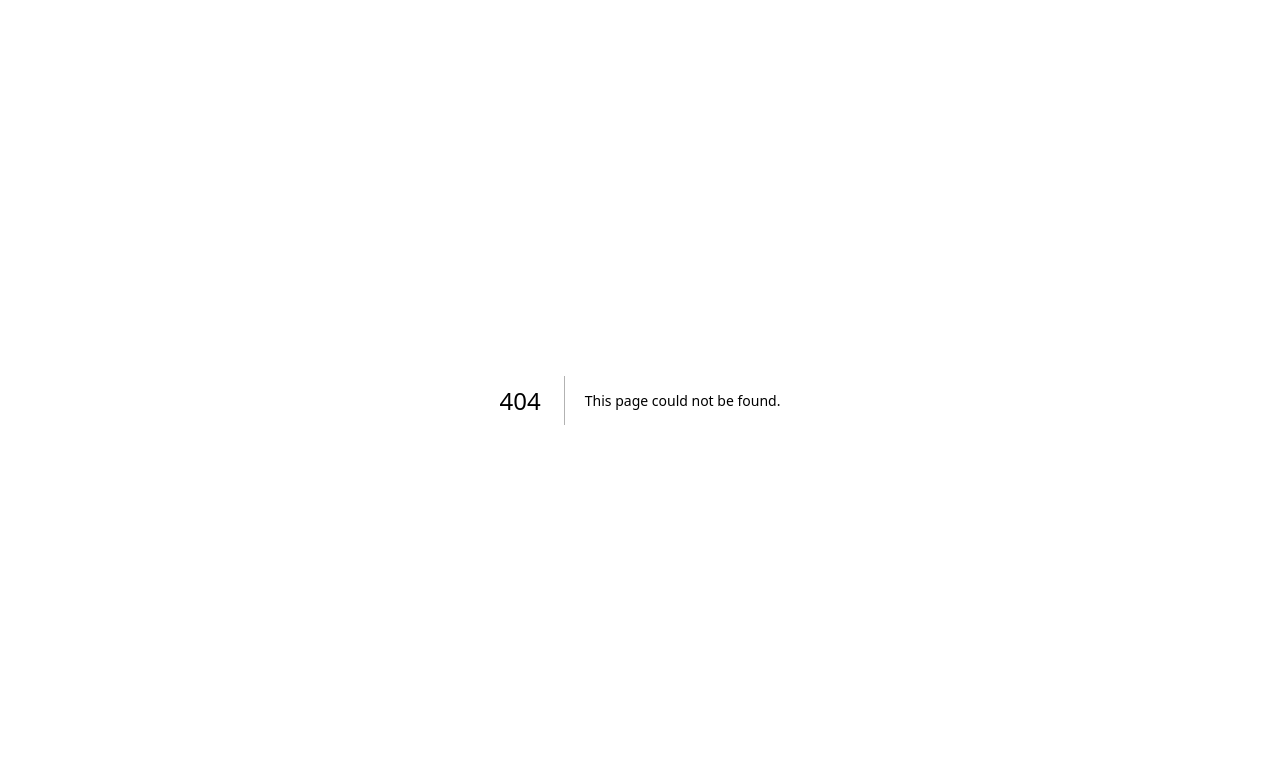
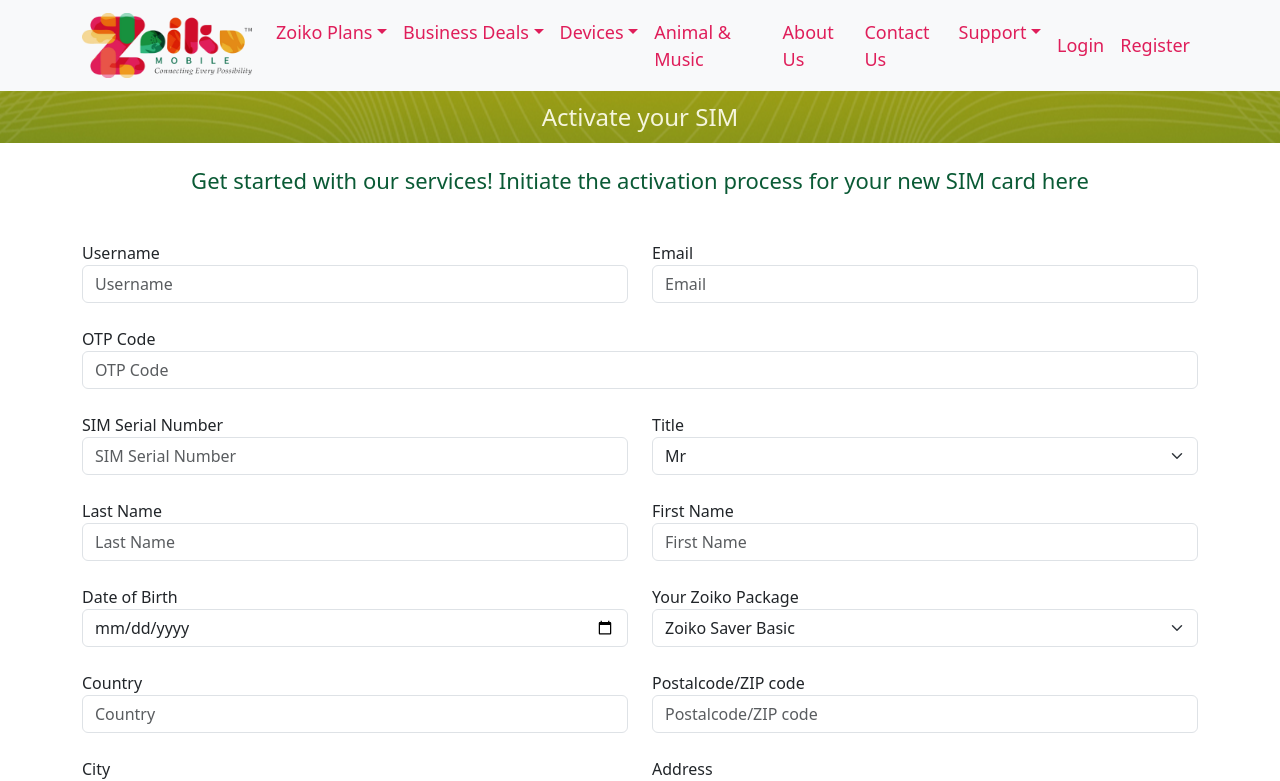
Before and after one commit to Euronoxx/zmuk, a Next.js app: page /activate in a window 1280 px wide. Before the commit this address had no page. Shown: the top 781 px of the page. Built offline with nearby package versions, Linux system fonts and the light colour scheme.

Commit message:
New page added

```diff
--- /dev/null
+++ b/app/activate/page.js
@@ -0,0 +1,122 @@
+import { Container, Row, Col } from "react-bootstrap";
+import Header from "../components/Header";
+import Footer from "../components/Footer";
+
+const activate = () => {
+    return (
+        <>
+        <Header />
+        <Container fluid className="p-0">
+            <div className="headbar">
+                <Container className="py-2">
+                    Activate your SIM
+                </Container>
+            </div>
+        </Container>
+        <Container>
+            <h4 className="my-4 green18 text-center">Get started with our services! Initiate the activation process for your new SIM card here</h4>
+            <form action="" method="post" className="my-5">
+                <Row>
+                    <Col>
+                        <label for="fname">Username</label>
+                        <input type="text" name="username" className="form-control" placeholder="Username" aria-label="Username" required />
+                    </Col>
+                    <Col>
+                        <label for="lname">Email</label>
+                        <input type="text" name="email" className="form-control" placeholder="Email" aria-label="Email" required />
+                    </Col>
+                </Row>
+                <br />
+                <label for="data">OTP Code</label>
+                <input type="text" name="otpcode" className="form-control" placeholder="OTP Code" aria-label="OTP Code" />
+                <br />
+                <Row>
+                    <Col>
+                        <label for="email">SIM Serial Number</label>
+                        <input type="email" name="serialno" className="form-control" placeholder="SIM Serial Number" aria-label="SIM Serial Number" required />
+                    </Col>
+                    <Col>
+                        <label for="mobile">Title</label>
+                        <select className="form-select" name="title">
+                            <option value={'Mr'}>Mr</option>
+                            <option value={'Mrs'}>Mrs</option>
+                            <option value={'Miss'}>Miss</option>
+                            <option value={'Ms'}>Ms</option>
+                            <option value={'Dr'}>Dr</option>
+                            <option value={'Prof'}>Prof</option>
+                        </select>
+                    </Col>
+                </Row>
+                <br />
+                <Row>
+                    <Col>
+                        <label for="provider">Last Name</label>
+                        <input type="text" name="lname" className="form-control" placeholder="Last Name" aria-label="Last Name" />
+                    </Col>
+                    <Col>
+                        <label for="cost">First Name</label>
+                        <input type="text" name="fname" className="form-control" placeholder="First Name" aria-label="First Name" />
+                    </Col>
+                </Row>
+                <br />
+                <Row>
+                    <Col>
+                        <label for="email">Date of Birth</label>
+                        <input type="date" name="dob" className="form-control" placeholder="Date of Birth" aria-label="Date of Birth" required />
+                    </Col>
+                    <Col>
+                        <label for="mobile">Your Zoiko Package</label>
+                        <select className="form-select" name="package">
+                            <option value="77984">Zoiko Saver Basic</option>
+                            <option value="38890">Business Booster Pro</option>
+                            <option value="38872">Business Booster Premium</option>
+                            <option value="37111">Silver Surfer</option>
+                            <option value="37103">Roam &amp; Study Max</option>
+                            <option value="34339">Unlimited Data Bundle</option>
+                            <option value="34305">Zoiko Elite</option>
+                            <option value="31089">Business Booster Lite</option>
+                            <option value="31009">Junior Jetsetter</option>
+                            <option value="30772">International plan</option>
+                            <option value="16634">Day Pass Roaming Plan: Zones 4 &amp; 5</option>
+                            <option value="16628">Daily Roaming Pass: Zones 2 &amp; 3</option>
+                            <option value="16356">Thrifty Connect</option>
+                            <option value="16003">Web Wanderer</option>
+                            <option value="16000">Stream Seeker</option>
+                            <option value="15997">Connect Compass</option>
+                            <option value="15994">Gig Guru</option>
+                            <option value="15991">Data Dash</option>
+                        </select>
+                    </Col>
+                </Row>
+                <br />
+                <Row>
+                    <Col>
+                        <label for="fname">Country</label>
+                        <input type="text" name="country" className="form-control" placeholder="Country" aria-label="Country" required />
+                    </Col>
+                    <Col>
+                        <label for="lname">Postalcode/ZIP code</label>
+                        <input type="text" name="zipcode" className="form-control" placeholder="Postalcode/ZIP code" aria-label="Postalcode/ZIP code" required />
+                    </Col>
+                </Row>
+                <br />
+                <Row>
+                    <Col>
+                        <label for="fname">City</label>
+                        <input type="text" name="city" className="form-control" placeholder="City" aria-label="City" required />
+                    </Col>
+                    <Col>
+                        <label for="lname">Address</label>
+                        <input type="text" name="addr" className="form-control" placeholder="Address" aria-label="Address" required />
+                    </Col>
+                </Row>
+                <br />
+                <input type="submit" value="Submit" name="submit" className="btn btn-outline-danger" />
+            </form>
+        </Container>
+        <Footer />
+        </>
+    );
+};
+
+export default activate;
--- a/app/components/Plansection.js
+++ b/app/components/Plansection.js
@@ -15,7 +15,7 @@
                     </Link>
                 </Col>
                 <Col>
-                    <Link href="#">
+                    <Link href="/activate">
                         <Image src='/img/homeicon-2.png' className="my-2"width={100} height={100} alt="Activate Your SIM" />
                         <p>Activate Your SIM</p>
                     </Link>
```
Also changed, not shown: app/zoiko-mobile-switch-save-form/page.js (+6 -6 lines).
